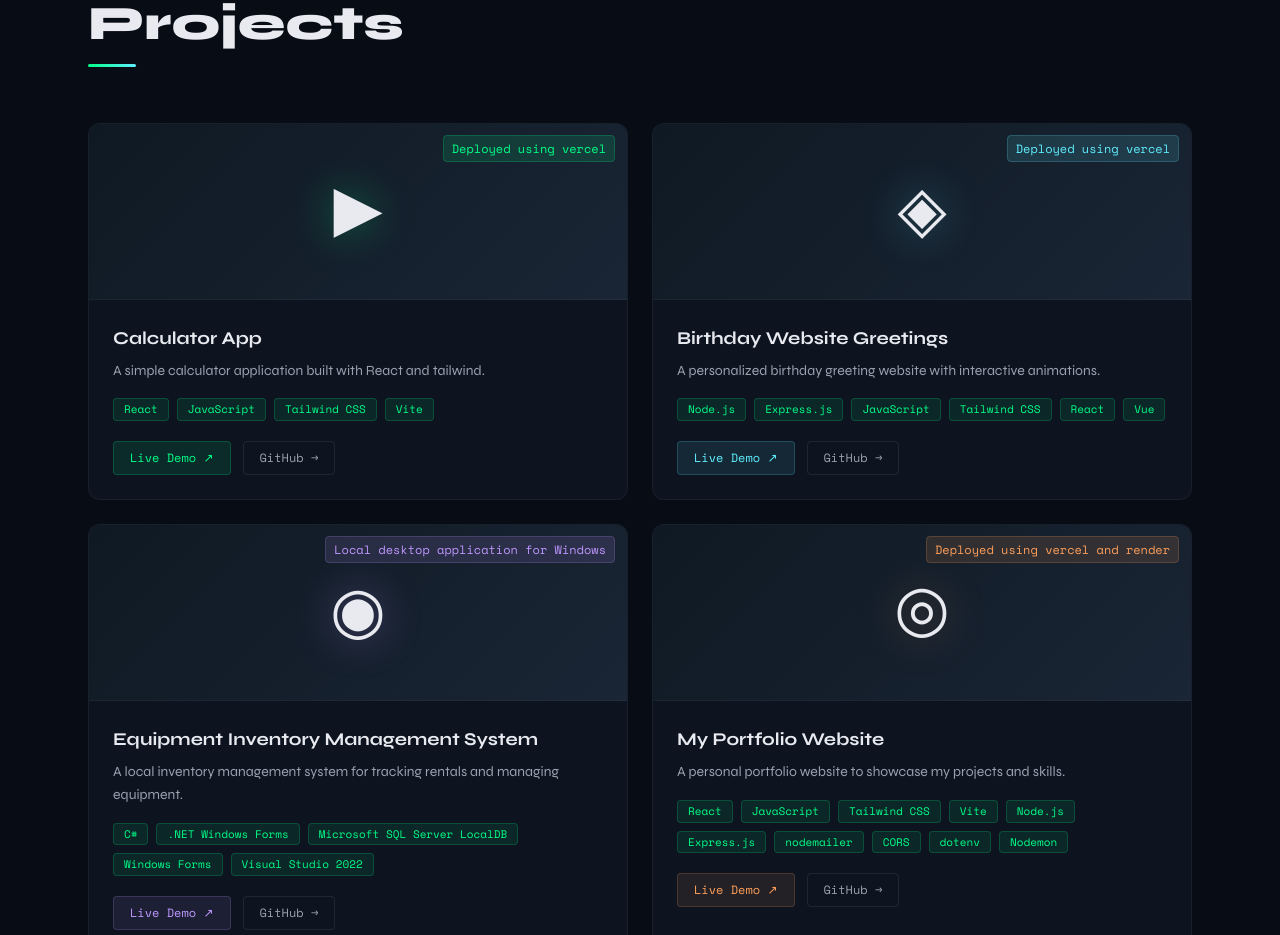
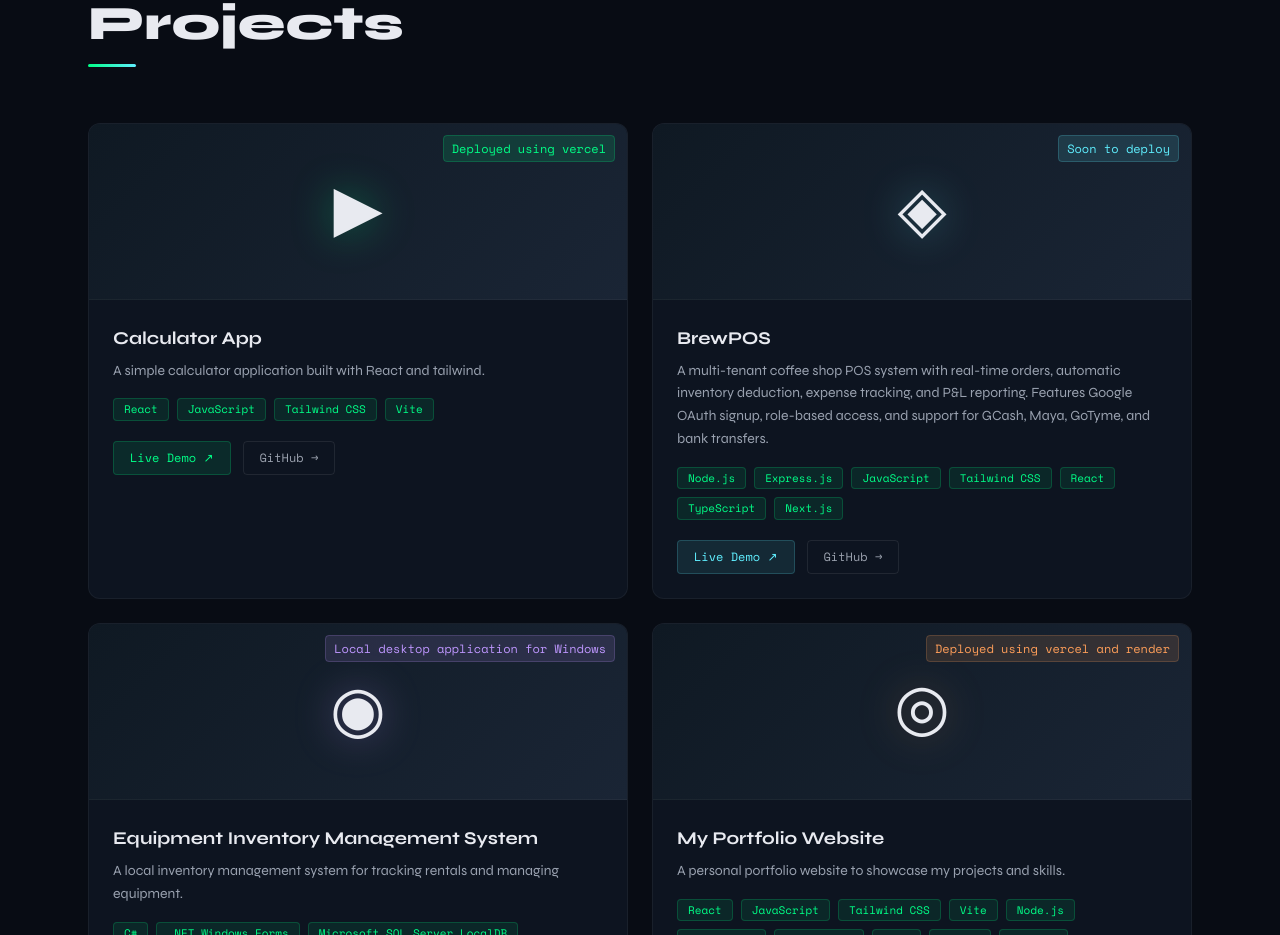
Before and after one commit to jaysonFullStackDev/My-PortFolio, a React (Vite) app: page / in a window 1280 px wide. Shown: the part 940-1875 px from the top of the page. Built offline with nearby package versions, Linux system fonts and the light colour scheme; no server answers.

Commit message:
Updated the project section

```diff
--- a/src/App.jsx
+++ b/src/App.jsx
@@ -13,20 +13,21 @@ const projects = [
     github: "https://github.com/jaysonFullStackDev/Calculator.git",
   },
   {
-    title: "Birthday Website Greetings",
-    desc: "A personalized birthday greeting website with interactive animations.",
+    title: "BrewPOS",
+    desc: "A multi-tenant coffee shop POS system with real-time orders, automatic inventory deduction, expense tracking, and P&L reporting. Features Google OAuth signup, role-based access, and support for GCash, Maya, GoTyme, and bank transfers.",
     tags: [
       "Node.js",
       "Express.js",
       "JavaScript",
       "Tailwind CSS",
       "React",
-      "Vue",
+      "TypeScript",
+      "Next.js",
     ],
     color: "#60efff",
     icon: "◈",
-    stat: "Deployed using vercel",
-    github: "",
+    stat: "Soon to deploy",
+    github: "https://github.com/jaysonFullStackDev/POS.git",
   },
   {
     title: "Equipment Inventory Management System",
```
